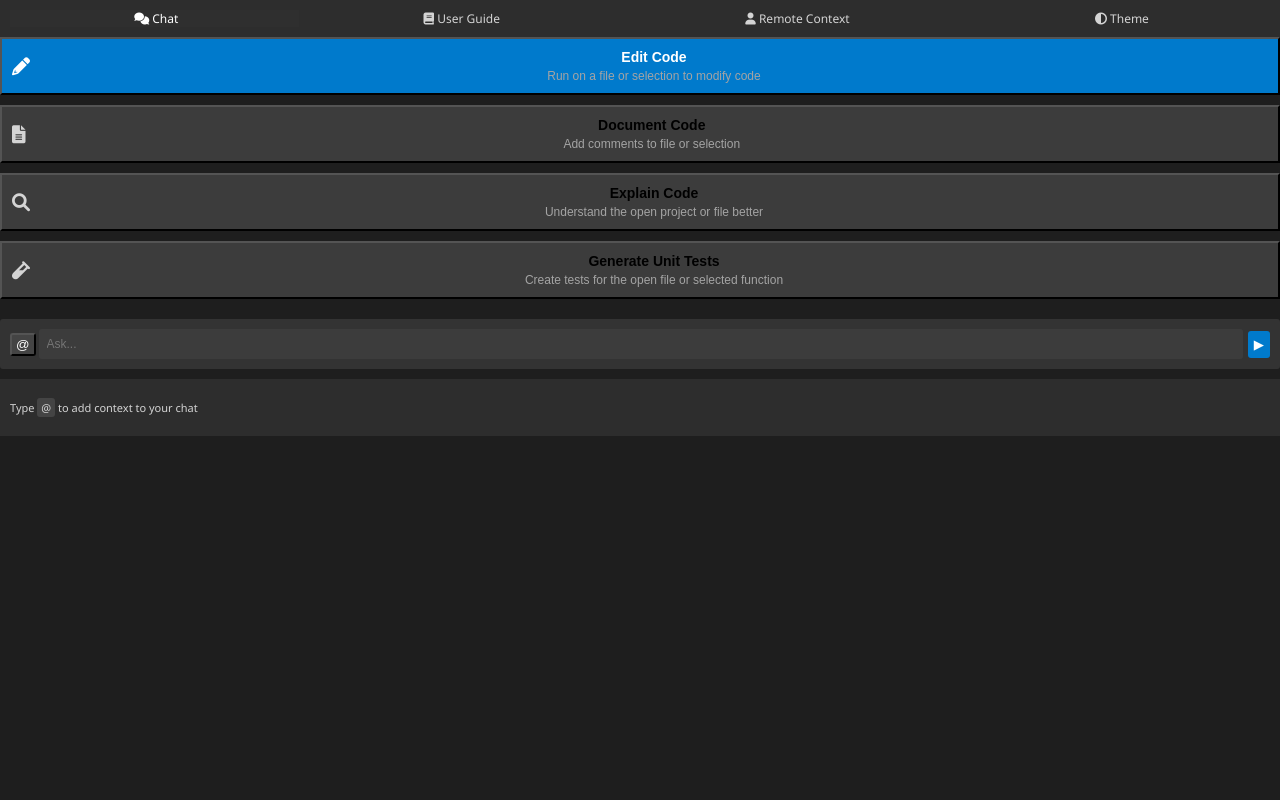
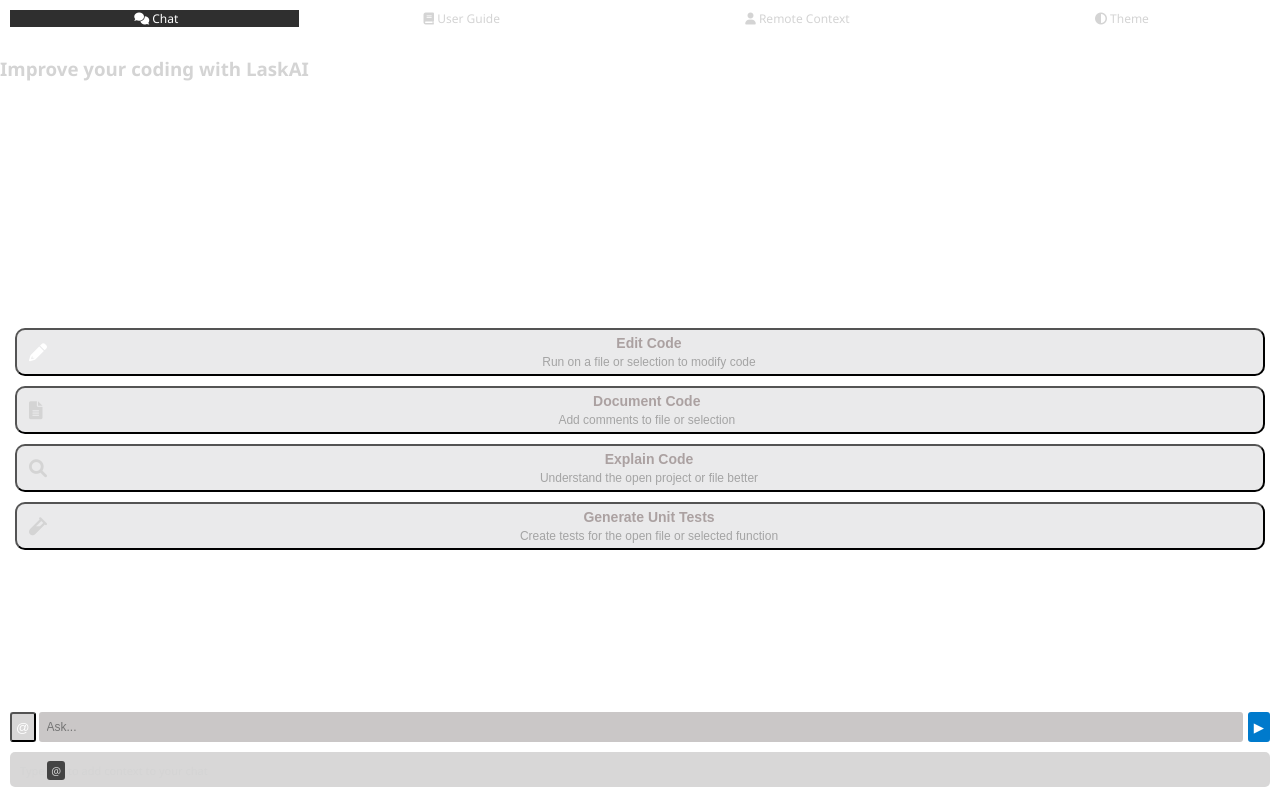
Before and after one commit to leena18/Ai-Code-Assistant, a website: page media/chat.html in a window 1280 px wide. Drawn offline with nearby package versions, Linux system fonts and the light colour scheme.

Commit message:
chat panel layout set

```diff
--- a/media/chat.css
+++ b/media/chat.css
@@ -1,11 +1,15 @@
 body {
     font-family: Segoe UI, sans-serif;
-    background-color: #1e1e1e;
+    background-color: var(-vscode-editor-background);
     color: #d4d4d4;
     padding:0;
     margin: 0;
+    height: 95vh;
 }
 
+.to-hide{
+    height: -webkit-fill-available;
+}
 
 .chat-header {
     display: flex;
@@ -18,7 +22,7 @@
 }
 .navbar {
     display: flex;
-    background-color: #2d2d2d;
+    background-color: var(--vscode-activityBar-background);
     padding: 10px;
 }
 
@@ -86,9 +90,7 @@
     background: #2a2a2a;
 }
 
-.dark-theme .content {
-    background: #2a2a2a;
-}
+
 
 .new-chat-btn {
     background: none;
@@ -125,23 +127,27 @@
     flex-direction: column;
     gap: 10px;
     margin-bottom: 20px;
+    align-self: flex-end;
+    /* height: auto; */
+    padding: 15px;
 }
 
+
 .prompt-button {
-    background-color: #3c3c3c;
-    /* border-radius: 5px; */
-    padding: 10px;
+    background-color: #7f7f8429;;
+    border-radius: 10px;
+    padding: 5px 12px;
     display: flex;
     align-items: center;
-    gap: 10px;
+    /* gap: 10px; */
     cursor: pointer;
     transition: background-color 0.3s;
 }
 
-.prompt-button.active {
+/* .prompt-button.active {
     background-color: #007acc;
     color: #ffffff;
-}
+} */
 
 .prompt-button i {
     color: #d4d4d4;
@@ -159,6 +165,7 @@
 .prompt-button strong {
     display: block;
     font-size: 14px;
+    color: #aba1a1;
 }
 
 .prompt-button p {
@@ -172,7 +179,7 @@
     margin-bottom: 10px;
 }
 .at-button{
-    background: #444;
+    background: #4f494938;
     padding: 2px 4px;
     color: #fff;
     margin-right: 3px;
@@ -196,20 +203,23 @@
     display: flex;
     align-items: center;
     margin-top: 10px;
-    background: #333;
+    background:var(--vscode-activityBar-background);
     padding: 10px;
     border-radius: 3px;
+    flex-direction: column;
+    align-self: end;
 }
 
 .ask-input {
     flex-grow: 1;
     padding: 8px;
-    background: #3c3c3c;
+    background: #645d5d57;;
     border: none;
     color: #d4d4d4;
     border-radius: 3px;
     font-size: 12px;
     margin-right: 5px;
+    width: 75vw;
 }
 
 .send-button {
@@ -224,7 +234,11 @@
 .content {
     flex-grow: 1;
     /* padding: 16px; */
-    background-color: #1e1e1e;
+
+    display: grid;
+    flex-direction: column;
+
+    height: -webkit-fill-available;
 }
 
 /* .action-button {
@@ -252,10 +266,14 @@
 } */
 
 .bottom-tips {
-    background-color: #2d2d2d;
-    padding: 10px;
+    background: #4f494938;
+    /* padding: 10px; */
     font-size: 11px;
     margin-top: 10px;
+    width: -webkit-fill-available;
+    height: 35px;
+    border-radius: 5px;
+    padding-left: 10px;
 }
 
 .highlight {
@@ -288,3 +306,8 @@
 .hidden {
     display: none;
 }
+
+.input-textbox-button{
+    display: flex;
+    width: -webkit-fill-available;
+}
--- a/media/chat.html
+++ b/media/chat.html
@@ -38,6 +38,9 @@
 
     <div class="to-hide">
         <div class="content">
+            <div class="about-lask">
+                <h3>Improve your coding with LaskAI</h3>
+            </div>
             <div class="prompt-buttons">
                 <button class="prompt-button active">
                     <i class="fas fa-pencil-alt"></i>
@@ -84,18 +87,22 @@
             </div> -->
 
             <div class="input-container">
-                <button class="at-button">@</button>
-                <input type="text" id="ask-input" placeholder="Ask..." class="ask-input">
-                <button class="send-button">▶</button>
+                <div class="input-textbox-button">
+                    <button class="at-button">@</button>
+                    <input type="text" id="ask-input" placeholder="Ask..." class="ask-input">
+                    <button class="send-button">▶</button>
+                </div>
+                <div class="bottom-tips">
+                    <p>Type <span class="highlight">@</span> to add context to your chat</p>
+                </div>
             </div>
             <div id="dropdown" class="dropdown hidden">
                 <div class="dropdown-item" data-value="Files">Files →</div>
                 <div class="dropdown-item" data-value="Symbols">Symbols →</div>
                 <div class="dropdown-item" data-value="Web URLs">Web URLs →</div>
+
             </div>
-            <div class="bottom-tips">
-                <p>Type <span class="highlight">@</span> to add context to your chat</p>
-            </div>
+
     </div>
 
     <!-- <div class="messages" id="messages"></div>
```
Also changed, not shown: 1 other file.
